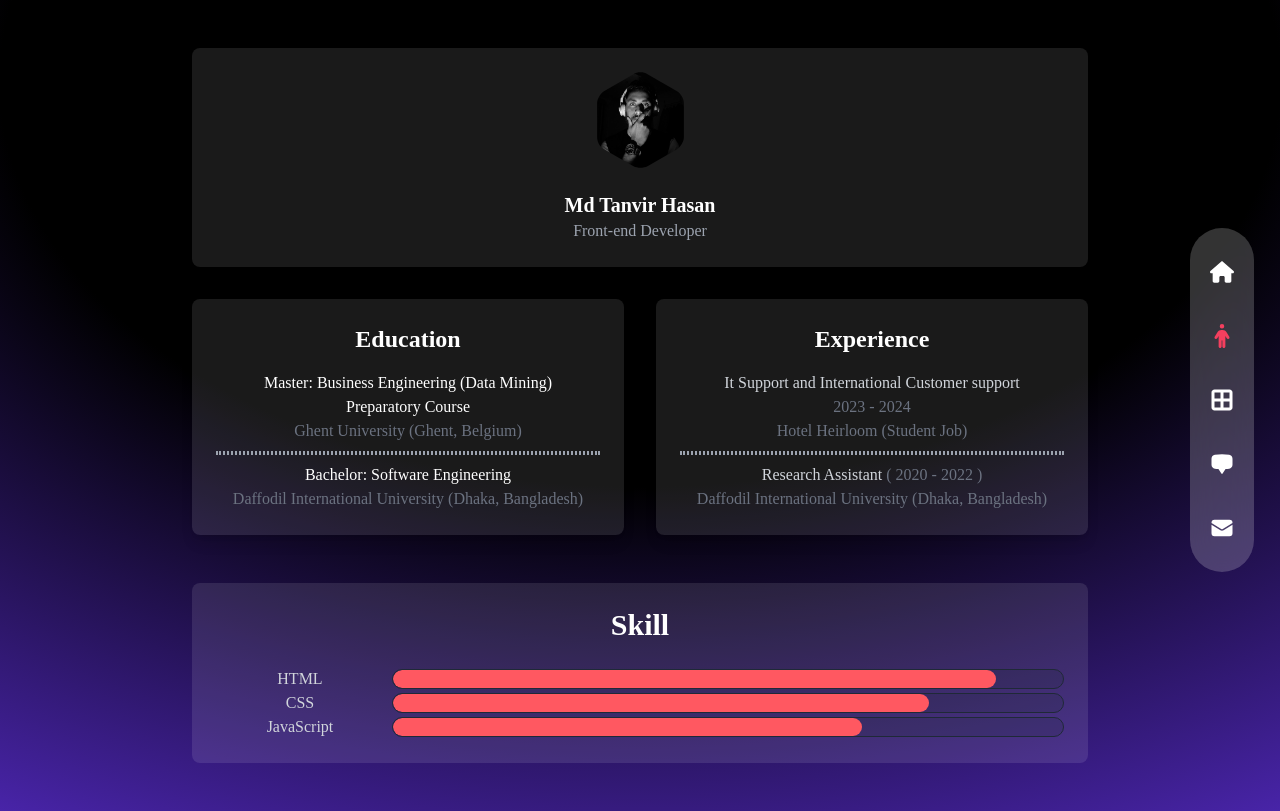
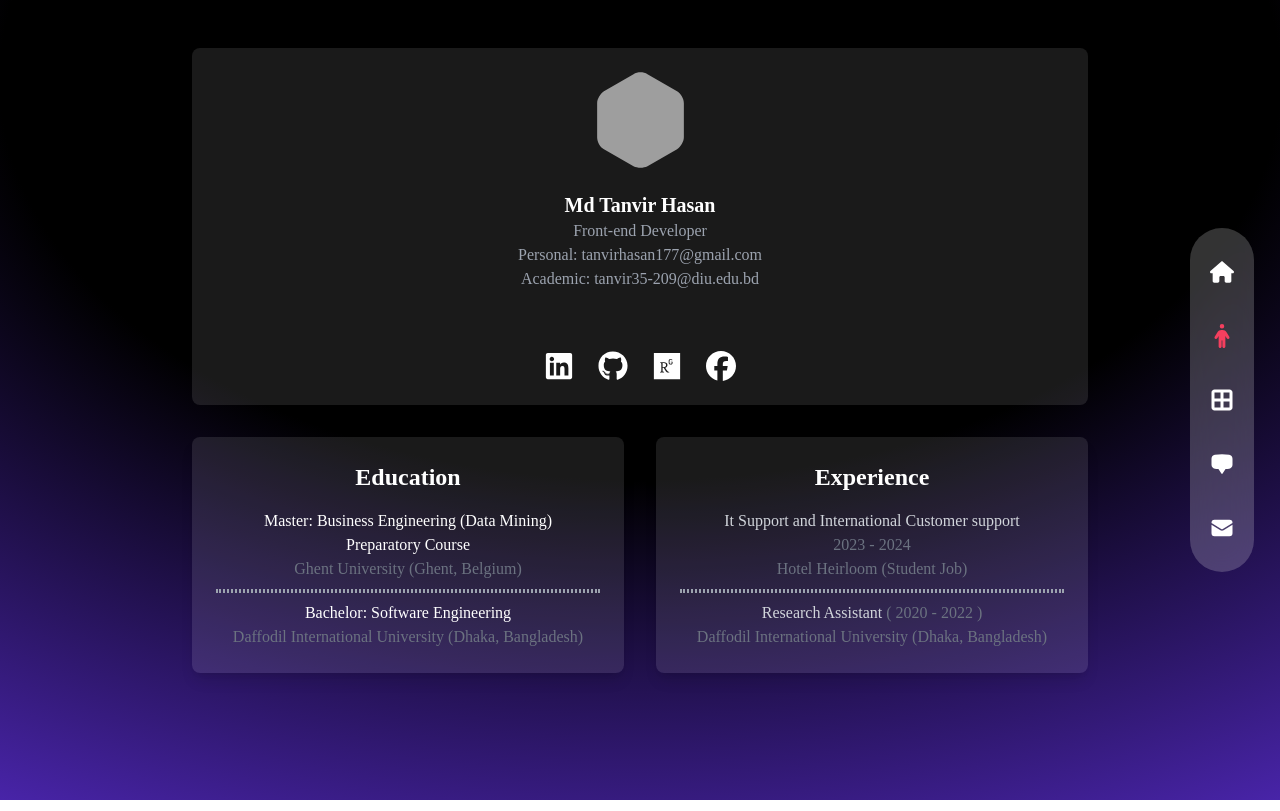
Before and after one commit to MTHasan0/my-portfolio-0.2, a React (Vite) app: page /about in a window 1280 px wide. Built offline with nearby package versions, Linux system fonts and the light colour scheme; grey boxes are pictures that could not be loaded.

Commit message:
updatingg

```diff
--- a/src/Page/About/About.jsx
+++ b/src/Page/About/About.jsx
@@ -3,7 +3,9 @@
 import React from 'react';
 import { motion } from "framer-motion";
 import SliderMotion from '../../Components/SliderMotion/SliderMotion';
-import profile from '../../assets/pro2.jpg'
+import profile from '../../assets/ppp.png'
+import { Link } from 'react-router-dom';
+import { FaFacebook, FaGithub, FaLinkedin, FaResearchgate } from 'react-icons/fa6';
 
 const About = () => {
     // Animation variants for Framer Motion
@@ -38,6 +40,7 @@ const About = () => {
                             variants={itemVariants}
 
 
+
                         >
 
                             <motion.p
@@ -61,6 +64,59 @@ const About = () => {
                                 variants={itemVariants}>
                                 Front-end Developer
                             </motion.p>
+                            <motion.p
+                                className=' text-md text-gray-400'
+                                variants={itemVariants}>
+                                Personal: tanvirhasan177@gmail.com <br />
+                                Academic: tanvir35-209@diu.edu.bd
+                                <div className=' flex justify-center space-x-5 mt-3'>
+                                    <motion.div
+                                        initial={{ opacity: 0, y: -50 }}
+                                        animate={{ opacity: 1, y: 0 }}
+                                        transition={{ delay: 0.4, duration: 0.8 }}
+                                        className="mt-12 flex justify-center space-x-6"
+                                    >
+                                        <motion.a
+                                            whileHover={{ scale: 1.2 }}
+                                            whileTap={{ scale: 0.9 }}
+                                            href="https://www.linkedin.com/in/md-tanvir-hasan/"
+                                            target="_blank"
+                                            rel="noopener noreferrer"
+                                            className="text-white hover:text-rose-500 hover:bg-white"
+                                        >
+                                            <FaLinkedin className=" text-3xl"></FaLinkedin>
+                                        </motion.a>
+                                        <motion.a
+                                            whileHover={{ scale: 1.2 }}
+                                            whileTap={{ scale: 0.9 }}
+                                            href="https://github.com/MTHasan0"
+                                            target="_blank"
+                                            rel="noopener noreferrer"
+                                            className="text-white hover:text-rose-500 hover:bg-white"
+                                        >
+                                            <FaGithub className=" text-3xl"></FaGithub>
+                                        </motion.a>
+                                        <motion.a
+                                            whileHover={{ scale: 1.2 }}
+                                            whileTap={{ scale: 0.9 }}
+                                            href="https://www.researchgate.net/profile/Md-Hasan-196/"
+                                            className="text-white hover:text-rose-500 hover:bg-white"
+                                        >
+                                            <FaResearchgate className=" text-3xl"></FaResearchgate>
+                                        </motion.a>
+                                        <motion.a
+                                            whileHover={{ scale: 1.2 }}
+                                            whileTap={{ scale: 0.9 }}
+                                            href="https://www.facebook.com/tanvir.niil/"
+                                            className="text-white hover:text-rose-500 hover:bg-white"
+                                        >
+                                            <FaFacebook className=" text-3xl"></FaFacebook>
+                                        </motion.a>
+                                    </motion.div>
+                                </div>
+                            </motion.p>
+
+
 
                         </motion.div>
                     </div>
@@ -110,27 +166,7 @@ const About = () => {
                         </div>
                     </motion.div>
 
-                    {/* Meet the Team Section */}
-                    <div className="">
-                        <motion.div
-                            className="bg-white/10 p-6 rounded-lg mt-12"
-                            variants={itemVariants}
-                        >
-                            <h2 className="text-3xl font-bold mb-6">Skill</h2>
-                            <div className=' flex gap-2 items-center'>
-                                <p className="text-gray-300 w-1/4">HTML</p>
-                                <progress class="progress progress-error border border-gray-800 h-5" value="90" max="100"></progress>
-                            </div>
-                            <div className=' flex gap-2 items-center '>
-                                <p className="text-gray-300 w-1/4">CSS</p>
-                                <progress class="progress progress-error border border-gray-800 h-5" value="80" max="100"></progress>
-                            </div>
-                            <div className=' flex gap-2 items-center'>
-                                <p className="text-gray-300 w-1/4">JavaScript</p>
-                                <progress class="progress progress-error border border-gray-800 h-5" value="70" max="100"></progress>
-                            </div>
-                        </motion.div>
-                    </div>
+
                 </motion.div>
             </div >
         </div >
--- a/src/Page/Home/Home.jsx
+++ b/src/Page/Home/Home.jsx
@@ -3,7 +3,8 @@ import SliderMotion from '../../Components/SliderMotion/SliderMotion';
 import { motion } from 'framer-motion';
 import CircleBtn from '../../Components/Buttons/CircleBtn';
 // import homeImage from '../../assets/profile_3.png'
-import homeImage from '../../assets/pro2.jpg'
+// import homeImage from '../../assets/pro2.jpg'
+import homeImage from '../../assets/ppp.png'
 
 
 const Home = () => {
@@ -51,14 +52,14 @@ const Home = () => {
 
                         <div >
                             <motion.div
-                                className='avatar bg-white/10 rounded-badge bg-opacity-10 mx-auto shadow-xl shadow-gray-700'
+                                className=' avatar bg-white/10 rounded-badge bg-opacity-10 mx-auto my-auto shadow-xl shadow-gray-700'
 
                                 initial={{ y: -100, opacity: 0 }}
                                 animate={{ y: 0, opacity: 100 }}
                                 transition={{ duration: 0.8, delay: 1.5 }}>
 
                                 <div class="mask mask-hexagon w-64 md:w-72 lg:w-80 xl:w-96 m-auto ">
-                                    <img className=' ' src={homeImage}></img>
+                                    <img className=' w-fit' src={homeImage}></img>
                                 </div>
 
                             </motion.div>
--- a/src/Page/Service/Service.jsx
+++ b/src/Page/Service/Service.jsx
@@ -1,7 +1,10 @@
 import React from 'react';
-import { motion } from "framer-motion";
+import { easeOut, inView, motion } from "framer-motion";
 import SliderMotion from '../../Components/SliderMotion/SliderMotion';
 import services from '../../assets/Data/Service.json'
+import { FaFacebook, FaReact } from 'react-icons/fa6';
+import { SiFirebase, SiMongodb, SiNextdotjs, SiTailwindcss, SiVite } from 'react-icons/si';
+
 
 const Service = () => {
     return (
@@ -22,29 +25,55 @@ const Service = () => {
                     >
                         My Expertise
                     </motion.h1>
+                    <h1 className=' text-4xl text-white'>Framework and tools</h1>
                     <div className="grid grid-cols-1 md:grid-cols-2 lg:grid-cols-4 gap-8">
-                        {services.map((service, index) => (
+                        <div className=' flex gap-4'>
+
+
                             <motion.div
-                                key={service.id}
-                                initial={{ opacity: 0, y: 50 }}
-                                animate={{ opacity: 1, y: 0 }}
-                                transition={{ delay: index * 0.2, duration: 0.8 }}
-                                whileHover={{ scale: 1.05 }}
-                                className=" bg-white bg-opacity-20 rounded-2xl shadow-lg p-6 flex flex-col items-center text-center"
-                            >
-                                <motion.div
-                                    whileHover={{ scale: 1.2 }}
-                                    whileTap={{ scale: 0.9 }}
-                                    className="text-6xl mb-6"
-                                >
-                                    {service.icon}
-                                </motion.div>
-                                <h3 className="text-xl font-semibold text-white mb-4">
-                                    {service.title}
-                                </h3>
-                                <p className="text-white">{service.description}</p>
+                                initial={{ opacity: 0, y: 0 }}
+                                animate={{ opacity: 1, y: ['100%', '-100%'] }}
+                                transition={{ delay: 0.2, duration: 0.8, repeatType: Infinity }}
+
+                                className="">
+                                <div className="mask mask-hexagon w-24 h-24 bg-rose-500 text-white flex items-center ">
+                                    <FaReact className="text-5xl mx-auto my-auto" />
+
+                                </div>
                             </motion.div>
-                        ))}
+                            <div className="">
+                                <div className="mask mask-hexagon w-24 h-24 bg-rose-500 text-white flex items-center ">
+                                    <SiVite className="text-5xl mx-auto my-auto animate-pulse" />
+
+                                </div>
+                            </div>
+                            <div className="">
+                                <div className="mask mask-hexagon w-24 h-24 bg-rose-500 text-white flex items-center ">
+                                    <SiTailwindcss className="text-5xl mx-auto my-auto animate-pulse" />
+
+                                </div>
+                            </div>
+                            <div className="">
+                                <div className="mask mask-hexagon w-24 h-24 bg-rose-500 text-white flex items-center ">
+                                    <SiNextdotjs className="text-5xl mx-auto my-auto animate-pulse" />
+
+                                </div>
+                            </div>
+                            <div className="">
+                                <div className="mask mask-hexagon w-24 h-24 bg-rose-500 text-white flex items-center ">
+                                    <SiFirebase className="text-5xl mx-auto my-auto animate-pulse" />
+
+                                </div>
+                            </div>
+                            <div className="">
+                                <div className="mask mask-hexagon w-24 h-24 bg-rose-500 text-white flex items-center ">
+                                    <SiMongodb className="text-5xl mx-auto my-auto animate-pulse" />
+
+
+                                </div>
+
+                            </div>
+                        </div>
                     </div>
                 </motion.div>
             </div>
--- a/src/main.jsx
+++ b/src/main.jsx
@@ -12,8 +12,6 @@ import Service from './Page/Service/Service.jsx';
 import Testimonial from './Page/Testimonial/Testimonial.jsx';
 import Contact from './Page/Contact/Contact.jsx';
 import Work from './Page/Work/Work.jsx';
-import WorkCard from './Page/Work/WorkCard.jsx';
-import ProjectCard from './Page/Work/ProjectCard.jsx';
 import Project from './Page/Work/Project.jsx';
 
 
```
Also changed, not shown: 2 other files (tests, documents, lock files or other folders).
